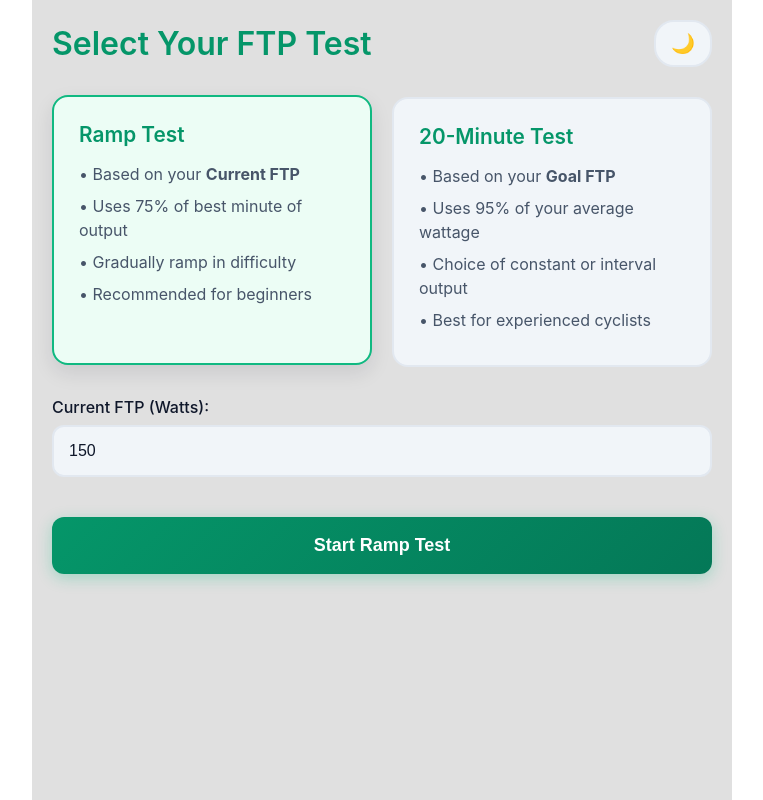
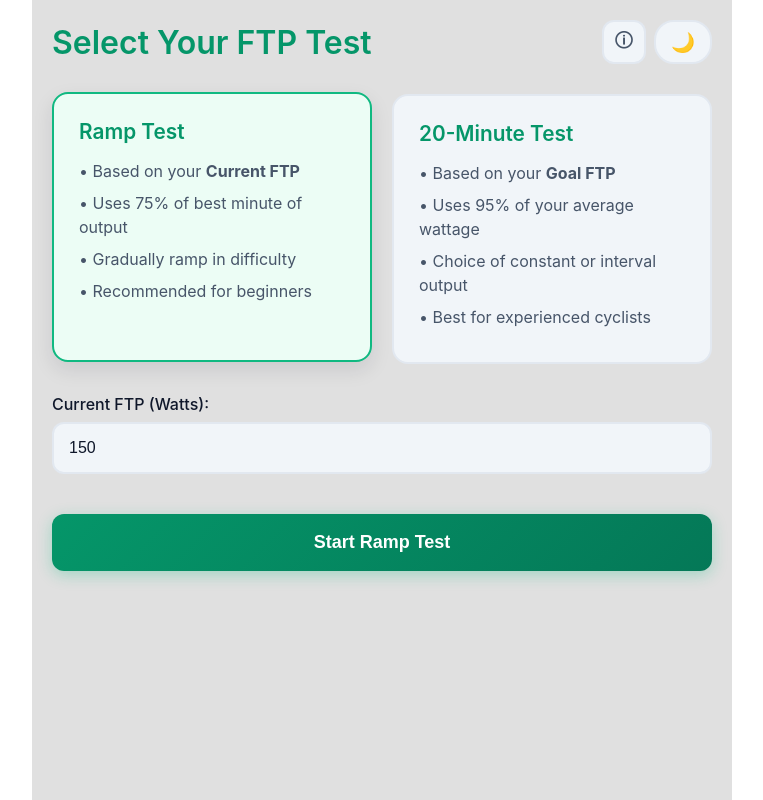
Before and after one commit to lazydictionary/FTP-Tester, a React (Create React App) app: page / in a window 1280 px wide. Shown: the whole page, without its empty margins (258-1021 px from the left). Built offline with nearby package versions, Linux system fonts and the light colour scheme.

Commit message:
Added info button

```diff
--- a/src/pages/SetupScreen.css
+++ b/src/pages/SetupScreen.css
@@ -66,6 +66,25 @@
 }
 
 .theme-toggle:hover {
+  background: linear-gradient(135deg, #10B981, #059669);
+  box-shadow: 0 6px 20px rgba(16, 185, 129, 0.4);
+  border-color: var(--border-active);
+  transform: scale(1.05);
+}
+
+.info-page {
+  background: var(--bg-secondary);
+  border: 2px solid var(--border-color);
+  border-radius: 12px;
+  padding: 5px 5px;
+  font-size: 1.2rem;
+  cursor: pointer;
+  transition: all 0.3s ease;
+  color: var(--text-secondary);
+  align-self: right;
+}
+
+.info-page:hover {
   background: linear-gradient(135deg, #10B981, #059669);
   box-shadow: 0 6px 20px rgba(16, 185, 129, 0.4);
   border-color: var(--border-active);
@@ -252,6 +271,32 @@
   font-style: italic;
 }
 
+/* Add this to your CSS */
+.button-group {
+  display: flex;
+  gap: 8px; /* Minimal spacing between buttons */
+  align-items: center; /* Ensures vertical alignment */
+}
+
+.theme-toggle, .info-page {
+  /* Shared properties */
+  height: 44px; /* Fixed height for both */
+  min-width: 44px; /* Minimum touch target size */
+  display: flex;
+  align-items: center;
+  justify-content: center;
+  box-sizing: border-box; /* Includes padding in height calculation */
+}
+
+.theme-toggle {
+  padding: 0 15px; /* Horizontal padding only */
+}
+
+.info-page {
+  padding: 0; /* Remove padding since we're using fixed height */
+  width: 44px; /* Fixed width to match height */
+}
+
 /* Responsive design */
 @media (max-width: 768px) {
   .test-options {
--- a/src/pages/SetupScreen.jsx
+++ b/src/pages/SetupScreen.jsx
@@ -1,4 +1,4 @@
-import React, { useState } from 'react';
+import { useState } from 'react';
 import './SetupScreen.css';
 import { TwentyMinTestProtocols} from './TestProtocols';
 
@@ -22,13 +22,14 @@ export default function SetupScreen({ onStartTest, darkMode, toggleDarkMode }) {
     <div className={`setup-container ${darkMode ? 'dark' : 'light'}`}>
       <div className="header">
         <h1>Select Your FTP Test</h1>
-        <button
-          onClick={toggleDarkMode}
-          className="theme-toggle"
-          aria-label="Toggle dark mode"
-        >
-          {darkMode ? '☀️' : '🌙'}
-        </button>
+        <div className="button-group">
+          <button className="info-page" onClick={() => window.open('https://github.com/lazydictionary/FTP-Tester', '_blank', 'noopener,noreferrer')}>
+            🛈
+          </button>
+          <button className="theme-toggle" onClick={toggleDarkMode}>
+            {darkMode ? '☀️' : '🌙'}
+          </button>
+        </div>
       </div>
 
       <div className="test-options">
--- a/src/pages/TestScreen.css
+++ b/src/pages/TestScreen.css
@@ -72,6 +72,24 @@
 }
 
 .theme-toggle:hover {
+  border-color: var(--border-active);
+  transform: scale(1.05);
+}
+
+.info-page {
+  background: var(--bg-secondary);
+  border: 2px solid var(--border-color);
+  border-radius: 12px;
+  padding: 5px 5px;
+  font-size: 1.2rem;
+  cursor: pointer;
+  transition: all 0.3s ease;
+  color: var(--text-secondary);
+}
+
+.info-page:hover {
+  background: linear-gradient(135deg, #10B981, #059669);
+  box-shadow: 0 6px 20px rgba(16, 185, 129, 0.4);
   border-color: var(--border-active);
   transform: scale(1.05);
 }
@@ -186,10 +204,35 @@
   margin-bottom: 30px;
 }
 
+.button-group {
+  display: flex;
+  gap: 8px; /* Minimal spacing between buttons */
+  align-items: center; /* Ensures vertical alignment */
+}
+
+.theme-toggle, .info-page {
+  /* Shared properties */
+  height: 44px; /* Fixed height for both */
+  min-width: 44px; /* Minimum touch target size */
+  display: flex;
+  align-items: center;
+  justify-content: center;
+  box-sizing: border-box; /* Includes padding in height calculation */
+}
+
+.theme-toggle {
+  padding: 0 15px; /* Horizontal padding only */
+}
+
+.info-page {
+  padding: 0; /* Remove padding since we're using fixed height */
+  width: 44px; /* Fixed width to match height */
+}
+
 /* Responsive design */
 @media (max-width: 768px) {
   .power-value {
-    font-size: 10.0rem;
+    font-size: 7.0rem;
   }
 
   .power-unit {
--- a/src/pages/TestScreen.jsx
+++ b/src/pages/TestScreen.jsx
@@ -105,13 +105,14 @@ const calculateFTP = () => {
     <div className={`test-screen ${darkMode ? 'dark' : 'light'}`}>
       <div className="header">
         <h1>{testType === '20min' ? '20-Minute FTP Test' : 'Ramp FTP Test'}</h1>
-        <button
-          onClick={toggleDarkMode}
-          className="theme-toggle"
-          aria-label="Toggle dark mode"
-        >
-          {darkMode ? '☀️' : '🌙'}
-        </button>
+        <div className="button-group">
+          <button className="info-page" onClick={() => window.open('https://github.com/lazydictionary/FTP-Tester', '_blank', 'noopener,noreferrer')}>
+            🛈
+          </button>
+          <button className="theme-toggle" onClick={toggleDarkMode}>
+            {darkMode ? '☀️' : '🌙'}
+          </button>
+        </div>
       </div>
 
       <div className="top-row">
```
